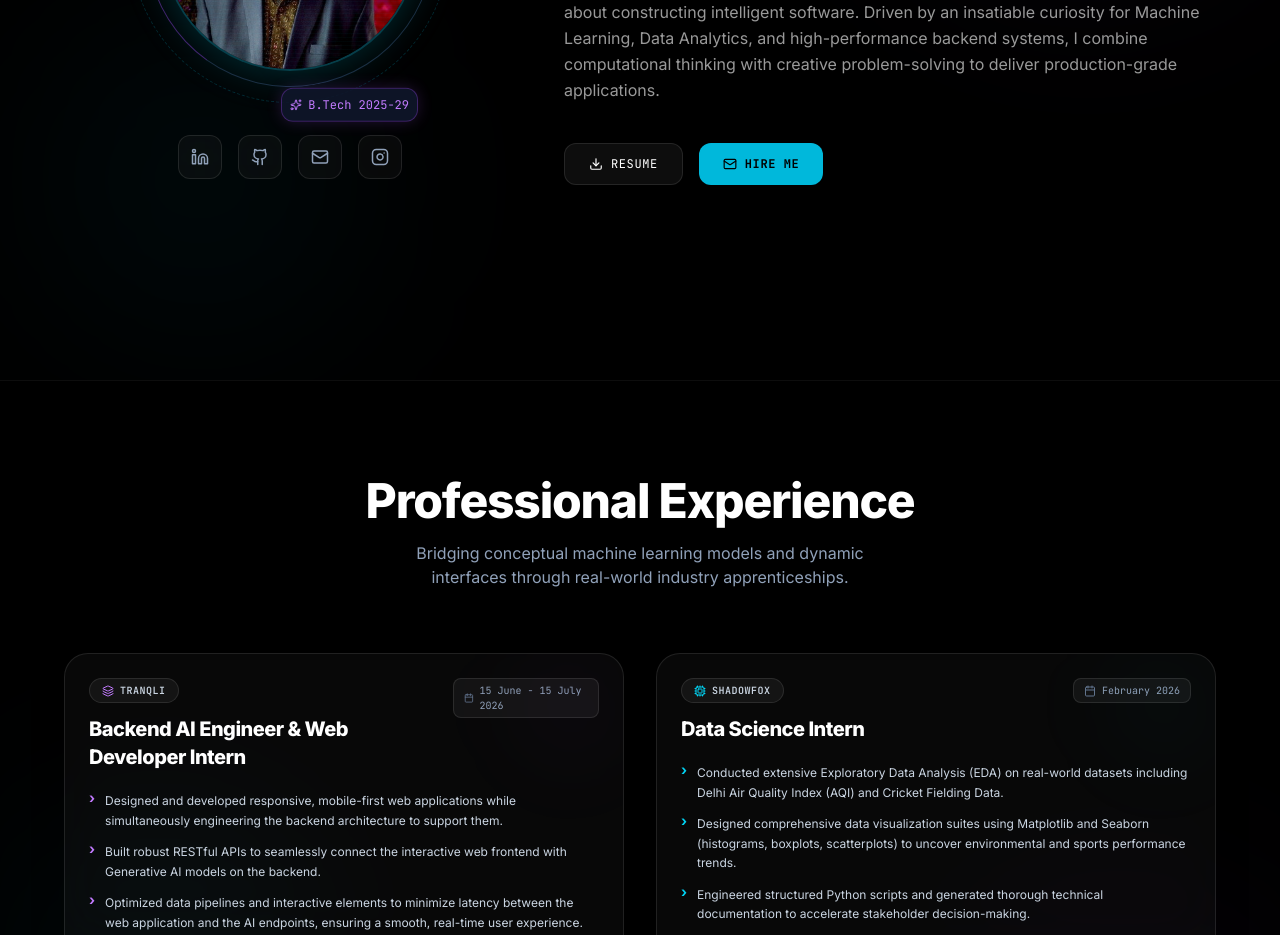
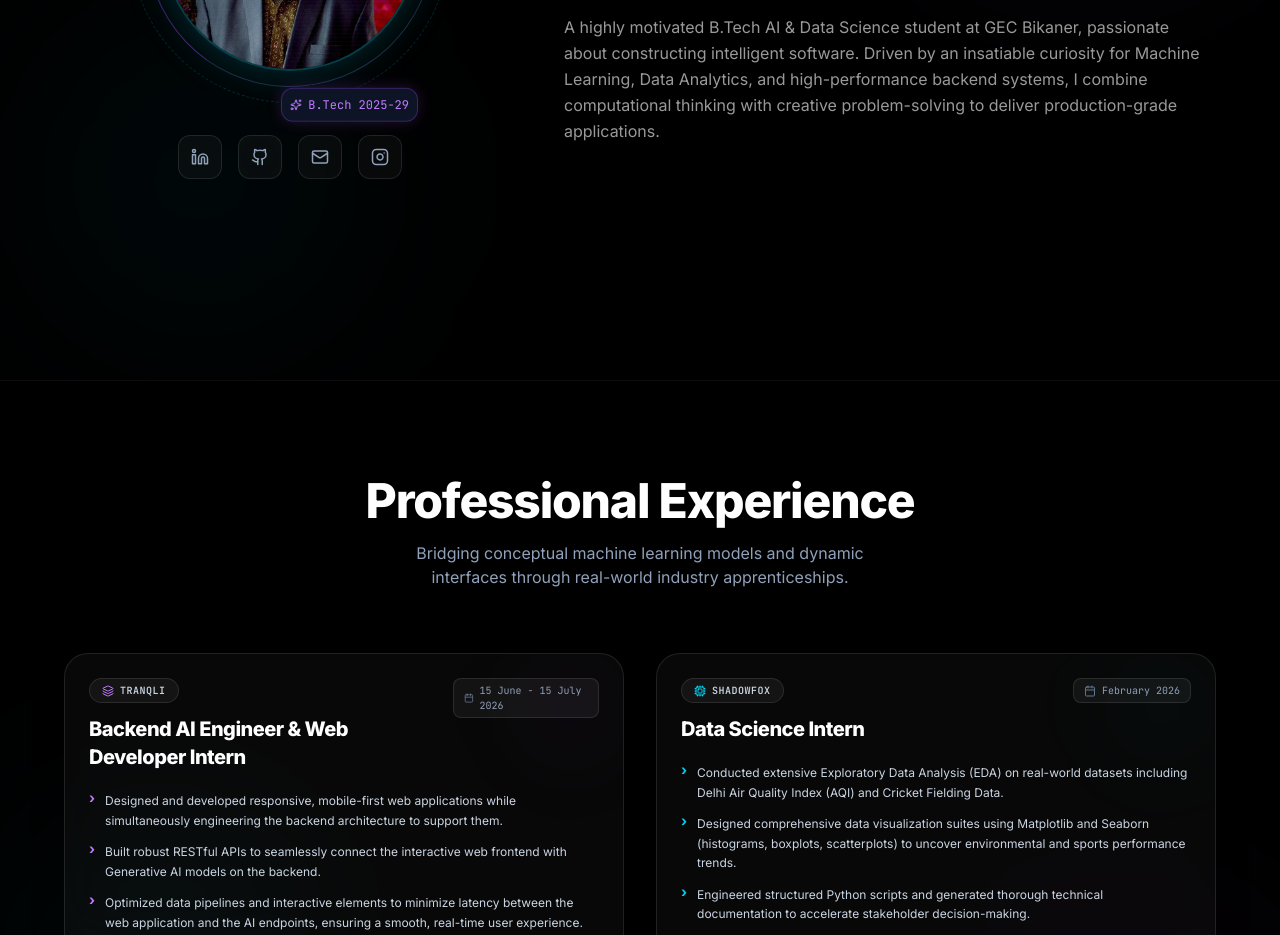
Before and after one commit to mohitsharma111206/mohit-portfolio, a React (Vite) app: page / in a window 1280 px wide. Shown: the part 1220-2155 px from the top of the page. Built offline with nearby package versions, Linux system fonts and the light colour scheme.

Commit message:
style: remove Resume and Hire Me buttons from About section

```diff
--- a/src/components/About.tsx
+++ b/src/components/About.tsx
@@ -169,29 +169,7 @@ export default function About() {
             <p>{personalInfo.story}</p>
           </div>
 
-          {/* Action Row */}
-          <div className="flex flex-wrap gap-4 pt-2">
-            <motion.button
-              whileHover={{ scale: 1.05 }}
-              whileTap={{ scale: 0.95 }}
-              onClick={triggerResumeDownload}
-              className="px-6 py-3 rounded-xl bg-white/5 border border-white/10 text-white font-mono text-xs tracking-wider uppercase flex items-center gap-2 hover:border-cyan-500/30 hover:bg-white/10 hover:shadow-[0_0_20px_rgba(6,182,212,0.15)] transition-all cursor-pointer"
-            >
-              <Download size={14} className={downloading ? "animate-bounce" : ""} />
-              {downloading ? "Generating..." : "Resume"}
-            </motion.button>
-            <motion.button
-              whileHover={{ scale: 1.05 }}
-              whileTap={{ scale: 0.95 }}
-              onClick={() => {
-                const contact = document.getElementById("contact-section");
-                if (contact) contact.scrollIntoView({ behavior: "smooth" });
-              }}
-              className="px-6 py-3 rounded-xl bg-cyan-500 text-black font-black font-mono text-xs tracking-wider uppercase flex items-center gap-2 hover:shadow-[0_0_20px_rgba(34,211,238,0.5)] transition-all cursor-pointer"
-            >
-              <Mail size={14} /> Hire Me
-            </motion.button>
-          </div>
+
 
         </div>
       </div>
```
